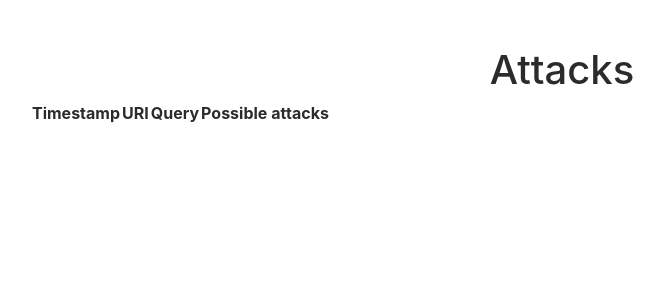
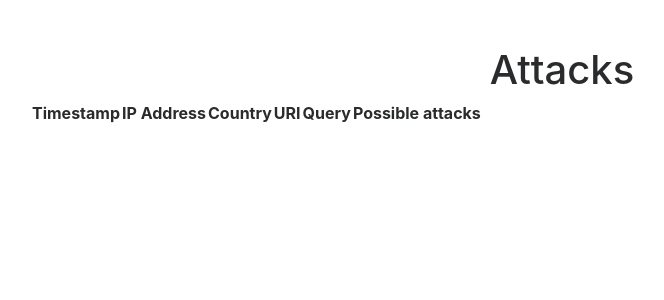
Before and after one commit to desdulianto/log-scanner, a Flask app: page /attacks in a window 1280 px wide. Shown: the part 56-356 px from the top of the page, without its empty margins (78-742 px from the left). Run offline with Flask 2, Linux system fonts and the light colour scheme; data that the repository does not hold is empty; some libraries are stand-ins or nearby versions.

Commit message:
fix table heading

```diff
--- a/app/logscanner/templates/list_attacks.html
+++ b/app/logscanner/templates/list_attacks.html
@@ -8,6 +8,8 @@
     <table>
         <tr>
             <th>Timestamp</th>
+            <th>IP Address</th>
+            <th>Country</th>
             <th>URI</th>
             <th>Query</th>
             <th>Possible attacks</th>
```
